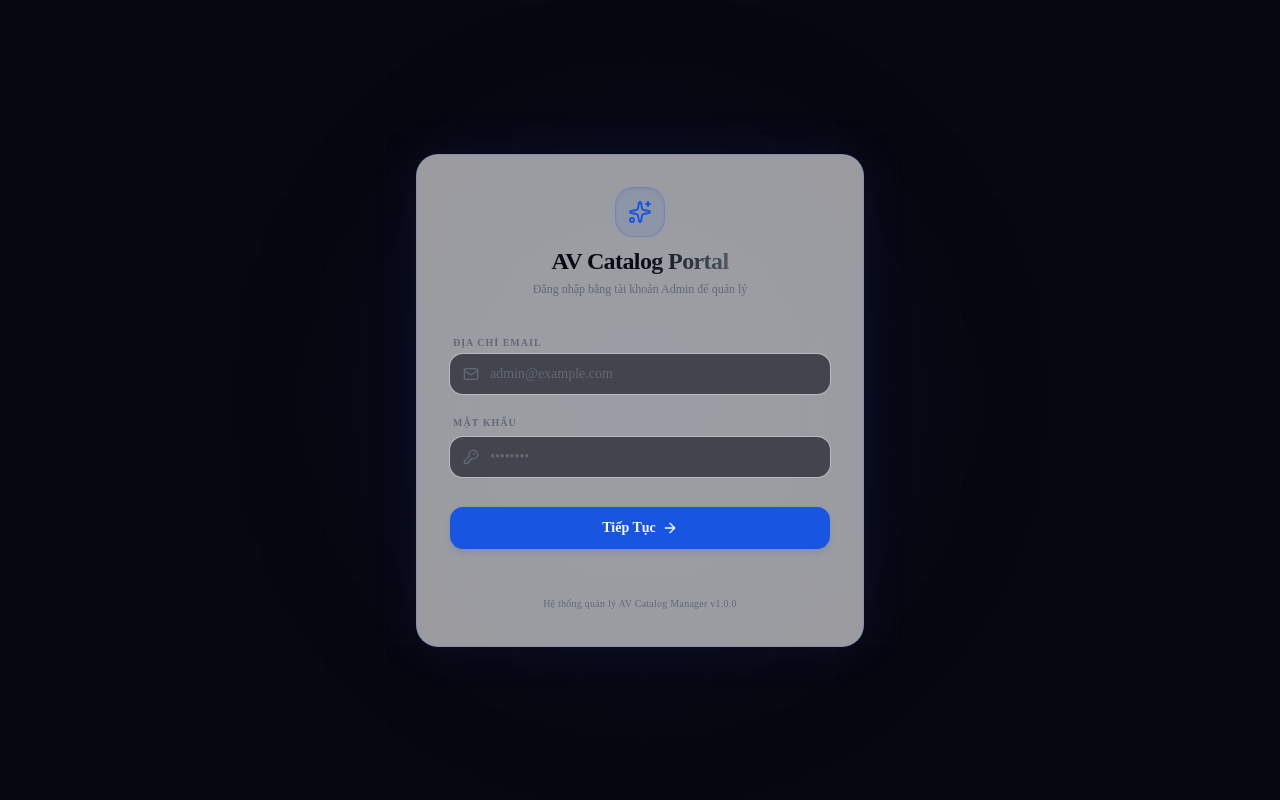
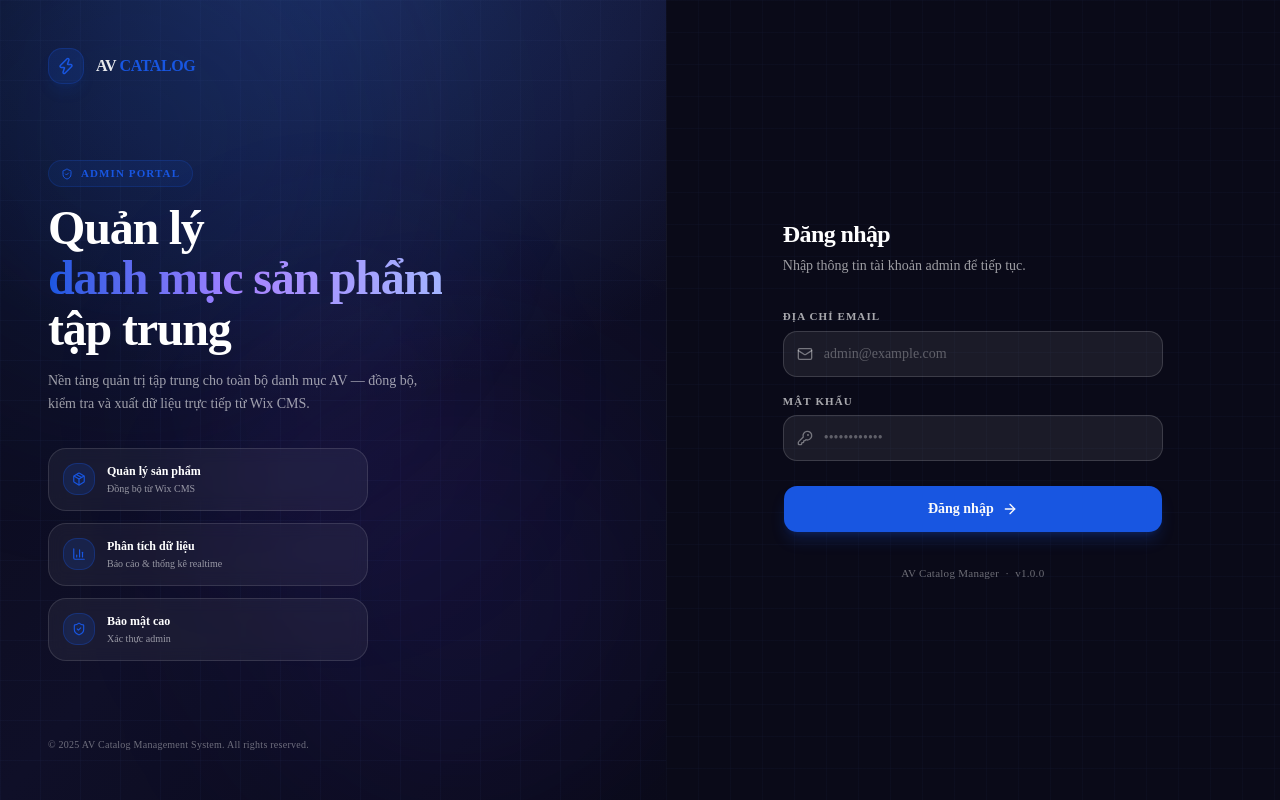
Before and after one commit to trangioi0412/AV_Catalog, a Next.js app: page /login in a window 1280 px wide. Built offline with nearby package versions, Linux system fonts and the light colour scheme.

Commit message:
update page login

```diff
--- a/src/app/login/page.tsx
+++ b/src/app/login/page.tsx
@@ -2,13 +2,12 @@
 
 import React, { useActionState, useEffect } from "react";
 import { loginAction } from "@/app/actions/auth";
-import { Mail, KeyRound, ArrowRight, Loader2, Sparkles, AlertCircle } from "lucide-react";
+import { Mail, KeyRound, ArrowRight, Loader2, AlertCircle, ShieldCheck, Zap, BarChart3, Package } from "lucide-react";
 import { Button } from "@/components/ui/button";
 
 export default function LoginPage() {
   const [state, formAction, isPending] = useActionState(loginAction, null);
 
-  // Trigger page transition on success
   useEffect(() => {
     if (state?.success) {
       window.location.href = "/admin/dashboard";
@@ -16,105 +15,188 @@ export default function LoginPage() {
   }, [state]);
 
   return (
-    <div className="relative flex items-center justify-center min-h-screen bg-[#07070f] text-foreground overflow-hidden">
+    <div className="flex min-h-screen bg-[#0a0a18] text-foreground">
 
-      {/* Background Decorative Glow */}
-      <div className="absolute w-[500px] h-[500px] rounded-full bg-primary/10 blur-[120px] pointer-events-none -translate-x-1/2 -translate-y-1/2 left-1/2 top-1/2 animate-pulse" />
-      <div className="absolute inset-0 bg-[linear-gradient(to_right,#0f0f1c_1px,transparent_1px),linear-gradient(to_bottom,#0f0f1c_1px,transparent_1px)] bg-[size:4rem_4rem] opacity-35 pointer-events-none" />
+      {/* ── LEFT PANEL: Brand showcase ─────────────────────────── */}
+      <div className="hidden lg:flex lg:w-[52%] relative flex-col overflow-hidden">
 
-      {/* Login Card */}
-      <div className="relative w-full max-w-md p-8 bg-card/60 border border-primary/15 rounded-3xl backdrop-blur-2xl shadow-[0_0_50px_rgba(99,102,241,0.1)] space-y-8 z-10 animate-in fade-in-0 zoom-in-95 duration-300">
+        {/* Layered background */}
+        <div className="absolute inset-0 bg-gradient-to-br from-[#0a0a18] via-[#0f0f28] to-[#0a0a18]" />
+        <div className="absolute inset-0 bg-[radial-gradient(ellipse_80%_60%_at_50%_-10%,oklch(0.62_0.20_263/0.30),transparent)]" />
+        <div className="absolute inset-0 bg-[linear-gradient(to_right,oklch(0.5_0.1_263/6%)_1px,transparent_1px),linear-gradient(to_bottom,oklch(0.5_0.1_263/6%)_1px,transparent_1px)] bg-[size:40px_40px]" />
 
-        {/* Logo / Title */}
-        <div className="flex flex-col items-center text-center space-y-2">
-          <div className="p-3 bg-primary/10 rounded-2xl border border-primary/20 shadow-inner">
-            <Sparkles className="w-6 h-6 text-primary" />
+        {/* Glowing orbs */}
+        <div className="absolute -top-32 -left-32 w-[520px] h-[520px] rounded-full bg-primary/10 blur-[100px] pointer-events-none" />
+        <div className="absolute bottom-0 right-0 w-[420px] h-[420px] rounded-full bg-indigo-600/8 blur-[90px] pointer-events-none" />
+        <div className="absolute top-1/2 left-1/2 -translate-x-1/2 -translate-y-1/2 w-[300px] h-[300px] rounded-full bg-violet-500/5 blur-[80px] pointer-events-none" />
+
+        {/* Content */}
+        <div className="relative z-10 flex flex-col h-full p-12 justify-between">
+
+          {/* Logo mark */}
+          <div className="flex items-center gap-3">
+            <div className="w-9 h-9 rounded-xl bg-primary/15 border border-primary/25 flex items-center justify-center shadow-lg shadow-primary/10">
+              <Zap className="w-4.5 h-4.5 text-primary" />
+            </div>
+            <span className="text-base font-black tracking-tight text-white/90 uppercase">
+              AV <span className="text-primary">Catalog</span>
+            </span>
+          </div>
+
+          {/* Hero heading */}
+          <div className="space-y-8">
+            <div className="space-y-4">
+              <div className="inline-flex items-center gap-2 px-3 py-1 rounded-full bg-primary/10 border border-primary/20 text-[11px] font-bold text-primary uppercase tracking-widest">
+                <ShieldCheck className="w-3 h-3" />
+                Admin Portal
+              </div>
+              <h1 className="text-5xl font-black leading-[1.05] tracking-tight text-white">
+                Quản lý<br />
+                <span className="bg-gradient-to-r from-primary via-violet-400 to-indigo-300 bg-clip-text text-transparent">
+                  danh mục sản phẩm
+                </span>
+                <br />
+                tập trung
+              </h1>
+              <p className="text-sm text-white/60 leading-relaxed max-w-sm">
+                Nền tảng quản trị tập trung cho toàn bộ danh mục AV — đồng bộ, kiểm tra và xuất dữ liệu trực tiếp từ Wix CMS.
+              </p>
+            </div>
+
+            {/* Feature chips */}
+            <div className="grid grid-cols-1 gap-3 max-w-xs">
+              {[
+                { icon: Package, label: "Quản lý sản phẩm", desc: "Đồng bộ từ Wix CMS" },
+                { icon: BarChart3, label: "Phân tích dữ liệu", desc: "Báo cáo & thống kê realtime" },
+                { icon: ShieldCheck, label: "Bảo mật cao", desc: "Xác thực admin" },
+              ].map(({ icon: Icon, label, desc }) => (
+                <div key={label} className="flex items-center gap-3 p-3.5 rounded-2xl bg-white/[0.05] border border-white/[0.12] backdrop-blur-sm">
+                  <div className="w-8 h-8 rounded-xl bg-primary/15 border border-primary/30 flex items-center justify-center shrink-0">
+                    <Icon className="w-3.5 h-3.5 text-primary" />
                   </div>
                   <div>
-            <h2 className="text-2xl font-extrabold tracking-tight bg-gradient-to-r from-foreground via-foreground to-muted-foreground bg-clip-text text-transparent">
-              AV Catalog Portal
-            </h2>
-            <p className="text-xs text-muted-foreground mt-1">
-              Đăng nhập bằng tài khoản Admin để quản lý
+                    <p className="text-xs font-semibold text-white">{label}</p>
+                    <p className="text-[10px] text-white/55 mt-0.5">{desc}</p>
+                  </div>
+                </div>
+              ))}
+            </div>
+          </div>
+
+          {/* Bottom attribution */}
+          <p className="text-[10px] text-white/40 tracking-wide">
+            © 2025 AV Catalog Management System. All rights reserved.
           </p>
         </div>
       </div>
 
-        {/* Login Form */}
-        <form action={formAction} className="space-y-5">
-          {/* Error Message banner */}
+      {/* ── RIGHT PANEL: Login form ────────────────────────────── */}
+      <div className="flex-1 flex flex-col items-center justify-center relative p-6 sm:p-8 overflow-hidden">
+
+        {/* Subtle mobile background */}
+        <div className="absolute inset-0 bg-[radial-gradient(ellipse_100%_80%_at_50%_-20%,oklch(0.62_0.20_263/0.12),transparent)] lg:hidden" />
+        <div className="absolute inset-0 bg-[linear-gradient(to_right,oklch(0.5_0.1_263/5%)_1px,transparent_1px),linear-gradient(to_bottom,oklch(0.5_0.1_263/5%)_1px,transparent_1px)] bg-[size:32px_32px]" />
+
+        {/* Vertical divider (desktop) */}
+        <div className="hidden lg:block absolute left-0 top-0 bottom-0 w-px bg-gradient-to-b from-transparent via-white/[0.06] to-transparent" />
+
+        {/* Form card */}
+        <div className="relative z-10 w-full max-w-[380px] animate-in fade-in-0 slide-in-from-bottom-4 duration-500">
+
+          {/* Mobile logo */}
+          <div className="flex lg:hidden items-center justify-center gap-2 mb-8">
+            <div className="w-8 h-8 rounded-xl bg-primary/15 border border-primary/25 flex items-center justify-center">
+              <Zap className="w-4 h-4 text-primary" />
+            </div>
+            <span className="text-sm font-black tracking-tight text-white/90 uppercase">
+              AV <span className="text-primary">Catalog</span>
+            </span>
+          </div>
+
+          {/* Heading */}
+          <div className="mb-8 space-y-1.5">
+            <h2 className="text-2xl font-extrabold tracking-tight text-white">
+              Đăng nhập
+            </h2>
+            <p className="text-sm text-white/60">
+              Nhập thông tin tài khoản admin để tiếp tục.
+            </p>
+          </div>
+
+          {/* Error banner */}
           {state?.error && (
-            <div className="flex items-start gap-2.5 p-3.5 rounded-xl bg-destructive/10 border border-destructive/25 text-xs text-destructive animate-in fade-in-0 duration-200">
+            <div className="flex items-start gap-2.5 mb-5 p-3.5 rounded-xl bg-red-500/10 border border-red-500/20 text-xs text-red-400 animate-in fade-in-0 duration-200">
               <AlertCircle className="w-4 h-4 shrink-0 mt-0.5" />
               <span>{state.error}</span>
             </div>
           )}
 
-          {/* Email input field */}
+          {/* Form */}
+          <form action={formAction} className="space-y-4">
+
+            {/* Email */}
             <div className="space-y-1.5">
-            <label className="text-[10px] font-bold uppercase tracking-widest text-muted-foreground pl-1">
+              <label className="block text-[11px] font-bold uppercase tracking-widest text-white/65">
                 Địa chỉ Email
               </label>
-            <div className="relative group/field">
-              <Mail className="absolute left-3.5 top-1/2 -translate-y-1/2 w-4 h-4 text-muted-foreground group-focus-within/field:text-primary transition-colors duration-200" />
+              <div className="relative group">
+                <Mail className="absolute left-3.5 top-1/2 -translate-y-1/2 w-4 h-4 text-white/40 group-focus-within:text-primary transition-colors duration-200" />
                 <input
                   name="email"
                   type="email"
                   required
+                  autoComplete="email"
                   placeholder="admin@example.com"
                   disabled={isPending || state?.success}
-                className="w-full pl-10 pr-4 py-2.5 bg-[#0a0a14]/60 border border-border/80 rounded-xl text-sm focus:outline-none focus:ring-2 focus:ring-primary/20 focus:border-primary transition-all duration-200 placeholder:text-muted-foreground disabled:opacity-50"
+                  className="w-full pl-10 pr-4 py-3 bg-white/[0.07] border border-white/[0.15] rounded-xl text-sm text-white placeholder:text-white/30 focus:outline-none focus:border-primary/60 focus:bg-white/[0.10] focus:ring-0 transition-all duration-200 disabled:opacity-50"
                 />
               </div>
             </div>
 
-          {/* Password input field */}
+            {/* Password */}
             <div className="space-y-1.5">
-            <div className="flex justify-between items-center px-1">
-              <label className="text-[10px] font-bold uppercase tracking-widest text-muted-foreground">
+              <label className="block text-[11px] font-bold uppercase tracking-widest text-white/65">
                 Mật khẩu
               </label>
-            </div>
-            <div className="relative group/field">
-              <KeyRound className="absolute left-3.5 top-1/2 -translate-y-1/2 w-4 h-4 text-muted-foreground group-focus-within/field:text-primary transition-colors duration-200" />
+              <div className="relative group">
+                <KeyRound className="absolute left-3.5 top-1/2 -translate-y-1/2 w-4 h-4 text-white/40 group-focus-within:text-primary transition-colors duration-200" />
                 <input
                   name="password"
                   type="password"
                   required
-                placeholder="••••••••"
+                  autoComplete="current-password"
+                  placeholder="••••••••••••"
                   disabled={isPending || state?.success}
-                className="w-full pl-10 pr-4 py-2.5 bg-[#0a0a14]/60 border border-border/80 rounded-xl text-sm focus:outline-none focus:ring-2 focus:ring-primary/20 focus:border-primary transition-all duration-200 placeholder:text-muted-foreground disabled:opacity-50"
+                  className="w-full pl-10 pr-4 py-3 bg-white/[0.07] border border-white/[0.15] rounded-xl text-sm text-white placeholder:text-white/30 focus:outline-none focus:border-primary/60 focus:bg-white/[0.10] focus:ring-0 transition-all duration-200 disabled:opacity-50"
                 />
               </div>
             </div>
 
-          {/* Submit button */}
+            {/* Submit */}
             <Button
               type="submit"
               disabled={isPending || state?.success}
-            className="w-full h-11 text-sm font-semibold rounded-xl bg-primary hover:bg-primary/95 text-primary-foreground transition-all duration-200 shadow-md shadow-primary/10 active:scale-[0.99] gap-1.5 mt-2 disabled:opacity-50 cursor-pointer"
+              className="w-full h-12 mt-2 text-sm font-bold rounded-xl bg-primary hover:bg-primary/90 text-primary-foreground transition-all duration-200 shadow-lg shadow-primary/20 active:scale-[0.98] gap-2 cursor-pointer disabled:opacity-50 disabled:cursor-not-allowed"
             >
               {isPending || state?.success ? (
                 <>
                   <Loader2 className="w-4 h-4 animate-spin" />
-                Đang đăng nhập...
+                  Đang xác thực...
                 </>
               ) : (
                 <>
-                Tiếp Tục
+                  Đăng nhập
                   <ArrowRight className="w-4 h-4" />
                 </>
               )}
             </Button>
           </form>
 
-        {/* Footer info */}
-        <div className="text-center pt-2">
-          <span className="text-[10px] text-muted-foreground tracking-wide">
-            Hệ thống quản lý AV Catalog Manager v1.0.0
-          </span>
+          {/* Footer note */}
+          <p className="mt-8 text-center text-[11px] text-white/40 tracking-wide">
+            AV Catalog Manager &nbsp;·&nbsp; v1.0.0
+          </p>
         </div>
-
       </div>
     </div>
   );
```
Lines whose indentation alone changed are shown as unchanged.
